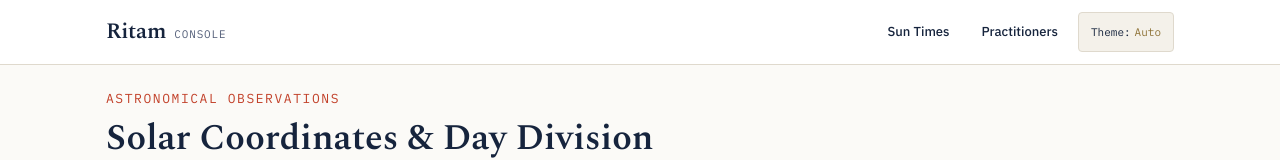
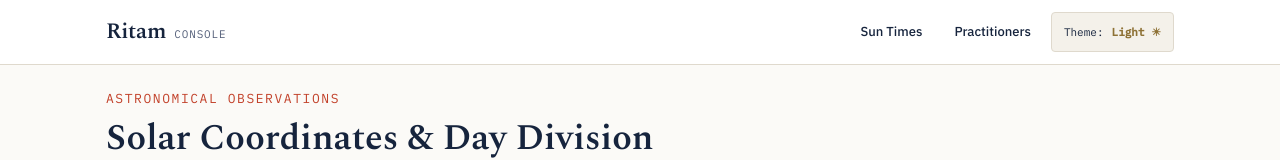
Before and after one commit to panjshubham/ritam_web_console, a Next.js app: page / in a window 1280 px wide. Shown: the top 160 px of the page. Built offline with nearby package versions, Linux system fonts and the light colour scheme; no server answers.

Commit message:
fix(theme): default to light mode and provide instant light/dark toggle

```diff
--- a/app/components/ThemeToggle.jsx
+++ b/app/components/ThemeToggle.jsx
@@ -1,17 +1,20 @@
-// Client Component: Manages interactive light/dark theme toggling, respecting both OS preferences and explicit user overrides (Module 05).
+// Client Component: Manages interactive light/dark theme toggling, defaulting to light mode while allowing user theme selection (Module 05).
 'use client';
 
 import { useState, useEffect } from 'react';
 
 export function ThemeToggle() {
-  const [theme, setTheme] = useState('auto'); // 'auto', 'light', 'dark'
+  const [theme, setTheme] = useState('light');
 
   useEffect(() => {
     try {
       const stored = localStorage.getItem('ritam_theme');
-      if (stored === 'light' || stored === 'dark') {
-        setTheme(stored);
-        document.documentElement.setAttribute('data-theme', stored);
+      if (stored === 'dark') {
+        setTheme('dark');
+        document.documentElement.setAttribute('data-theme', 'dark');
+      } else {
+        setTheme('light');
+        document.documentElement.setAttribute('data-theme', 'light');
       }
     } catch (e) {
       // Fallback on restricted storage access
@@ -19,21 +22,12 @@ export function ThemeToggle() {
   }, []);
 
   const toggleTheme = () => {
-    let nextTheme = 'light';
-    if (theme === 'light') nextTheme = 'dark';
-    else if (theme === 'dark') nextTheme = 'auto';
-    else nextTheme = 'dark'; // if auto, toggle to dark first or toggle light
-
+    const nextTheme = theme === 'dark' ? 'light' : 'dark';
     setTheme(nextTheme);
 
     try {
-      if (nextTheme === 'auto') {
-        localStorage.removeItem('ritam_theme');
-        document.documentElement.removeAttribute('data-theme');
-      } else {
-        localStorage.setItem('ritam_theme', nextTheme);
-        document.documentElement.setAttribute('data-theme', nextTheme);
-      }
+      localStorage.setItem('ritam_theme', nextTheme);
+      document.documentElement.setAttribute('data-theme', nextTheme);
     } catch (e) {
       // Ignore write errors
     }
@@ -43,7 +37,7 @@ export function ThemeToggle() {
     <button
       type="button"
       onClick={toggleTheme}
-      aria-label={`Current theme: ${theme}. Click to switch theme.`}
+      aria-label={`Current theme: ${theme}. Click to switch to ${theme === 'dark' ? 'light' : 'dark'} mode.`}
       style={{
         backgroundColor: 'var(--surface-2)',
         border: '1px solid var(--line)',
@@ -54,12 +48,15 @@ export function ThemeToggle() {
         borderRadius: 'var(--radius-sm)',
         display: 'inline-flex',
         alignItems: 'center',
-        gap: 'var(--space-1)',
+        gap: 'var(--space-2)',
         minHeight: '40px',
+        cursor: 'pointer',
       }}
     >
       <span>Theme:</span>
-      <span style={{ textTransform: 'capitalize', color: 'var(--brass)' }}>{theme}</span>
+      <span style={{ textTransform: 'capitalize', color: 'var(--brass)', fontWeight: 600 }}>
+        {theme === 'dark' ? 'Dark 🌙' : 'Light ☀'}
+      </span>
     </button>
   );
 }
--- a/app/layout.jsx
+++ b/app/layout.jsx
@@ -10,7 +10,7 @@ export const metadata = {
 
 export default function RootLayout({ children }) {
   return (
-    <html lang="en">
+    <html lang="en" data-theme="light" suppressHydrationWarning>
       <head>
         <link rel="preconnect" href="https://fonts.googleapis.com" />
         <link rel="preconnect" href="https://fonts.gstatic.com" crossOrigin="anonymous" />
```
